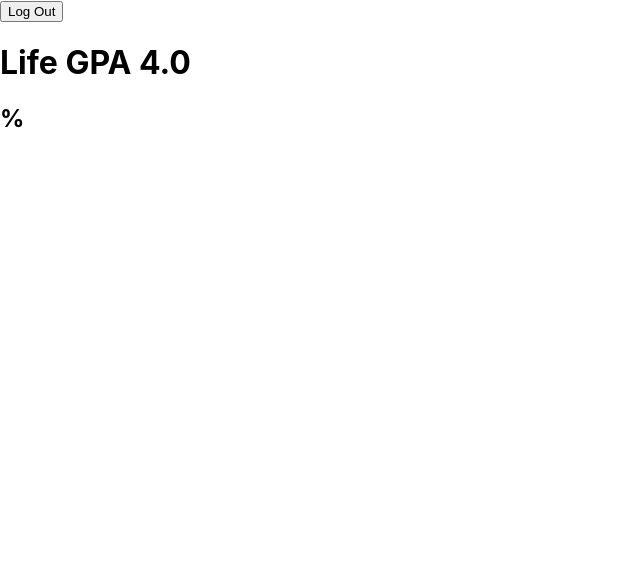
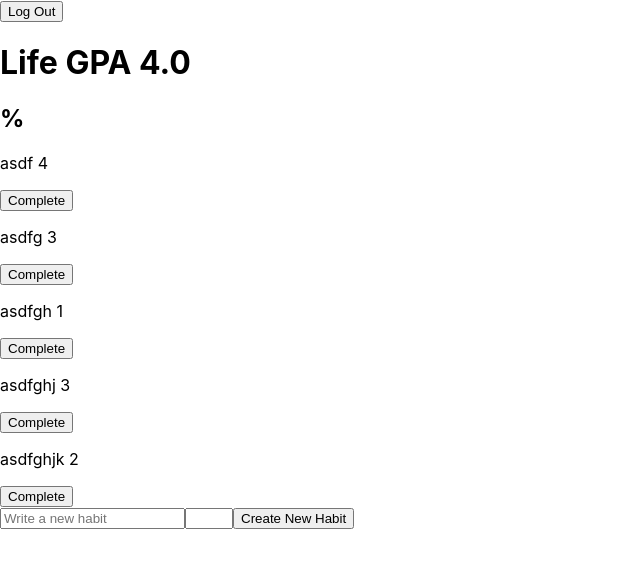
Before and after one commit to life-gpa/buildweek-lifeGPA-FE, a React (Create React App) app in the folder lifegpa/: page /home in a window 1280 px wide. Shown: the top 568 px of the page, without its empty margins (0-640 px from the left). Built offline with nearby package versions, Linux system fonts and the light colour scheme; no server answers.

Commit message:
Modify variables, refactor habit list and add habit functionality, remove console logs

```diff
--- a/lifegpa/src/Components/Habit.js
+++ b/lifegpa/src/Components/Habit.js
@@ -13,8 +13,7 @@ class Habit extends React.Component {
     e.preventDefault();
     axios.post('https://gentle-ridge-32500.herokuapp.com/api/new_habit', {
       name: this.props.name,
-      score: this.props.score,
-      user: this.props.user
+      score: this.props.score
     })
       .then(res => {
         this.setState({
--- a/lifegpa/src/Components/HabitList.js
+++ b/lifegpa/src/Components/HabitList.js
@@ -10,22 +10,23 @@ class HabitList extends React.Component {
   constructor(props) {
     super(props);
 
+    this.pregenHabits = [
+      { name: 'asdf', score: 4 },
+      { name: 'asdfg', score: 3 },
+      { name: 'asdfgh', score: 1 },
+      { name: 'asdfghj', score: 3 },
+      { name: 'asdfghjk', score: 2 }
+    ];
+
     this.state = {
-      pregenHabits: [
-        { name: 'asdf', score: 4 },
-        { name: 'asdfg', score: 3 },
-        { name: 'asdfgh', score: 1 },
-        { name: 'asdfghj', score: 3 },
-        { name: 'asdfghjk', score: 2 }
-      ],
+      habitList: [],
       newHabitName: '',
       newHabitScore: ''
     }
   }
 
   combineAndReduceHabitLists = apiList => {
-  const { pregenHabits } = this.state;
-    const combinedList = [...pregenHabits, ...apiList]
+    const combinedList = [...this.pregenHabits, ...apiList]
     let filteredList = combinedList.filter((item, index, arr) => {
       return arr.findIndex(currItem => {
         return currItem.name === item.name && currItem.score === item.score
@@ -48,8 +49,8 @@ class HabitList extends React.Component {
     if (newHabit.name) {
       this.setState(prevState => {
         return {
-          pregenHabits: [
-            ...prevState.pregenHabits,
+          habitList: [
+            ...prevState.habitList,
             newHabit
           ]
         }
@@ -62,17 +63,26 @@ class HabitList extends React.Component {
   handleSubmit = e => {
     e.preventDefault();
     this.addNewHabit();
+    this.setState({
+      newHabitName: '',
+      newHabitScore: ''
+    })
+  }
+
+  componentDidMount() {
+    this.setState({
+      habitList: this.combineAndReduceHabitLists(this.props.apiList)
+    })
   }
 
   render() {
-    const { apiList } = this.props;
-    const { newHabitName, newHabitScore } = this.state;
+    const { habitList, newHabitName, newHabitScore } = this.state;
     return (
       <div className='habitList'>
-        {this.combineAndReduceHabitLists(apiList).map(
+        {habitList.map(
           ({ name, score }) => {
             return (
-              <Habit key={name} name={name} score={score} />
+              <Habit key={`${name}${score}`} name={name} score={score} />
             )
           }
         )}
--- a/lifegpa/src/Components/HomePage.js
+++ b/lifegpa/src/Components/HomePage.js
@@ -16,7 +16,6 @@ class HomePage extends React.Component {
     event.preventDefault();
     localStorage.removeItem("token");
     this.props.history.push("/login");
-    console.log(event);
   };
 
   componentDidMount() {
@@ -24,12 +23,7 @@ class HomePage extends React.Component {
   }
 
   getHabits = () => {
-
-    console.log('getHabits() invoked');
-
     const userId = localStorage.getItem("id");
-
-    console.log(userId)
 
     authentication()
       .get(`https://gentle-ridge-32500.herokuapp.com/api/users/${userId}/habits`)
@@ -65,7 +59,6 @@ class HomePage extends React.Component {
 
 
   render() {
-
     return (
 
       <div>
@@ -76,6 +69,8 @@ class HomePage extends React.Component {
           <h2 className="Total">%</h2>
         </div>
 
+        <HabitList apiList={[]}/>
+
       </div>
     );
   }
```
